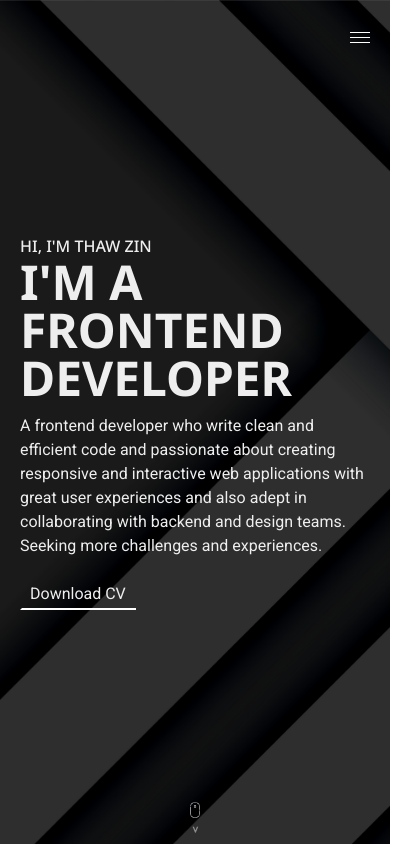
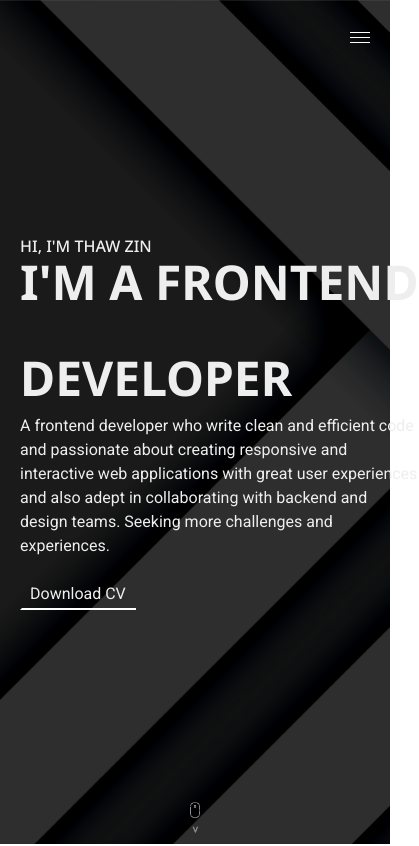
Before and after one commit to thawzzin/Portfolio, a React (Create React App) app: page / in a window 390 px wide. Shown: the top 846 px of the page, 419 px wide, since content can reach past the window. Built offline with nearby package versions, Linux system fonts and the light colour scheme.

Commit message:
animation upgrade

```diff
--- a/src/Components/Home/Home.jsx
+++ b/src/Components/Home/Home.jsx
@@ -8,9 +8,35 @@
       <Header />
       <main className="flex items-center h-full">
         <article className="md:w-1/2">
-          <h5 className="uppercase font-medium">Hi, I'm Thaw Zin</h5>
-          <h1 className="uppercase font-bold text-5xl md:text-6xl mb-3">
-            I'm a frontend developer
+          <h5 className="uppercase font-medium ">Hi, I'm Thaw Zin</h5>
+          <h1 className="uppercase font-bold text-5xl md:text-6xl mb-3 waviy">
+            {/* I'm a frontend developer */}
+            <span style={{ "--i": 1 }}>I'm</span>
+            &nbsp;
+            <span style={{ "--i": 2 }}>a</span>
+            &nbsp;
+            <div className="inline-block">
+
+            <span style={{ "--i": 4 }}>f</span>
+            <span style={{ "--i": 5 }}>r</span>
+            <span style={{ "--i": 6 }}>o</span>
+            <span style={{ "--i": 7 }}>n</span>
+            <span style={{ "--i": 8 }}>t</span>
+            <span style={{ "--i": 9 }}>e</span>
+            <span style={{ "--i": 10 }}>n</span>
+            <span style={{ "--i": 11 }}>d</span>
+            </div>
+            &nbsp;
+            <br />
+            <span style={{ "--i": 12 }}>d</span>
+            <span style={{ "--i": 13 }}>e</span>
+            <span style={{ "--i": 14 }}>v</span>
+            <span style={{ "--i": 15 }}>e</span>
+            <span style={{ "--i": 16 }}>l</span>
+            <span style={{ "--i": 17 }}>o</span>
+            <span style={{ "--i": 18 }}>p</span>
+            <span style={{ "--i": 19 }}>e</span>
+            <span style={{ "--i": 20 }}>r</span>
           </h1>
           <p>
             A frontend developer who write clean and efficient code and
--- a/src/Components/Home/Home.scss
+++ b/src/Components/Home/Home.scss
@@ -28,6 +28,14 @@
 	-webkit-animation: scale-in-ver-center 0.8s cubic-bezier(0.250, 0.460, 0.450, 0.940) both;
 	        animation: scale-in-ver-center 0.8s cubic-bezier(0.250, 0.460, 0.450, 0.940) both;
 }
+
+.waviy:hover span {
+  position: relative;
+  display: inline-block;
+  animation: waviy 1.5s infinite;
+  animation-delay: calc(.1s * var(--i));
+}
+
 
 
  @-webkit-keyframes scale-in-ver-center {
@@ -71,3 +79,13 @@
 
     }
   }
+
+
+  @keyframes waviy {
+    0%,40%,100% {
+      transform: translateY(0)
+    }
+    20% {
+      transform: translateY(-20px)
+    }
+  }
```
